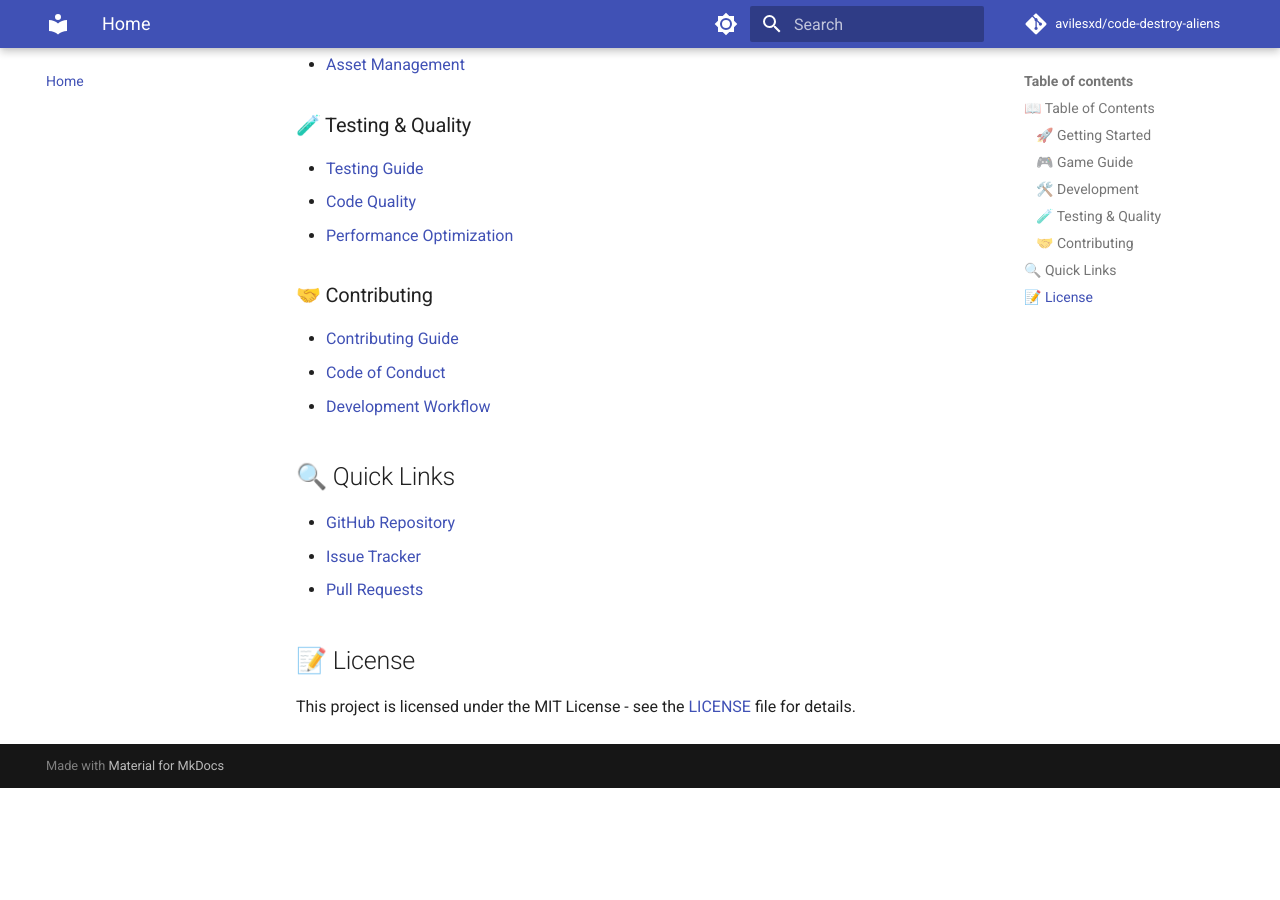
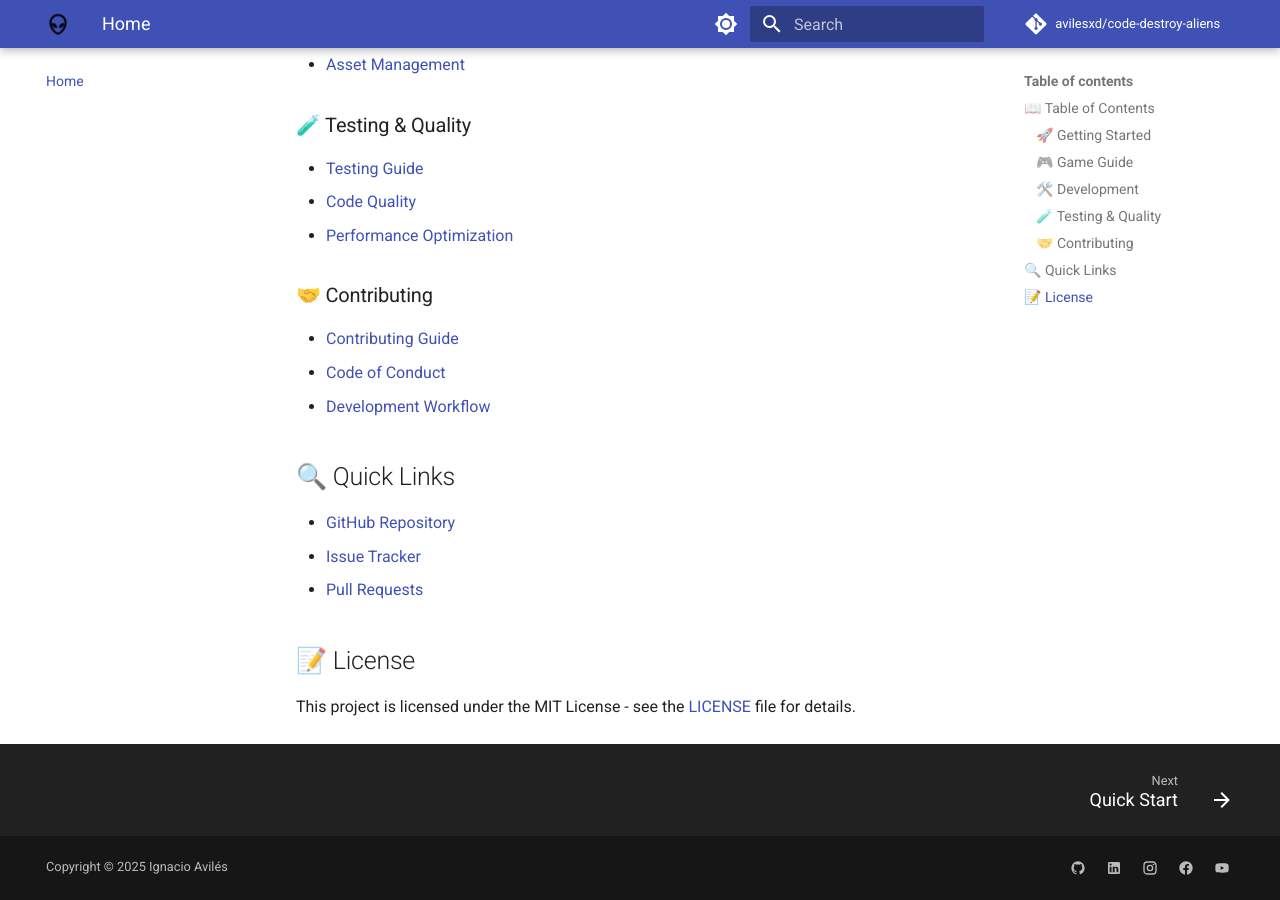
Before and after one commit to avilesxd/code-destroy-aliens, an MkDocs documentation site: the page built from docs/README.md, in a window 1280 px wide and 900 px high, scrolled down 1323 px. Built offline with MkDocs 1.6.1 and Material for MkDocs 9.7.7, drawn with Linux system fonts in a browser that asks for light colours; comment, search, counter and statistics services are not loaded; before the commit the page ends 2111 px from its top, so only the background shows below that.

Commit message:
feat: enhance MkDocs configuration with social links and logo
- Added a logo to the MkDocs theme for improved branding.
- Included social media links in the MkDocs configuration to enhance project visibility.
- Updated copyright information for the year 2025.

```diff
--- a/mkdocs.yml
+++ b/mkdocs.yml
@@ -7,11 +7,14 @@ site_dir: website/docs
 theme:
   name: material
   locale: en
+  logo: images/icon.png
   features:
     - navigation.tabs
     - navigation.expand
     - navigation.sections
     - navigation.top
+    - navigation.footer
+
   palette:
     - scheme: default
       primary: indigo
@@ -103,3 +106,19 @@ markdown_extensions:
   - pymdownx.tasklist:
       custom_checkbox: true
   - pymdownx.tilde
+
+extra:
+  generator: false
+  social:
+    - icon: material/github
+      link: https://github.com/avilesxd/
+    - icon: material/linkedin
+      link: https://www.linkedin.com/in/ignacio-nicolás-avilés-cardenasso/
+    - icon: material/instagram
+      link: https://www.instagram.com/avilesxd/
+    - icon: material/facebook
+      link: https://www.facebook.com/ignacio.avilescardenasso/
+    - icon: material/youtube
+      link: https://www.youtube.com/channel/UCYPsgamO7XeWOrXriOpJBqw
+
+copyright: Copyright &copy; 2025 Ignacio Avilés
```
Also changed, not shown: docs/images/icon.png (added).
